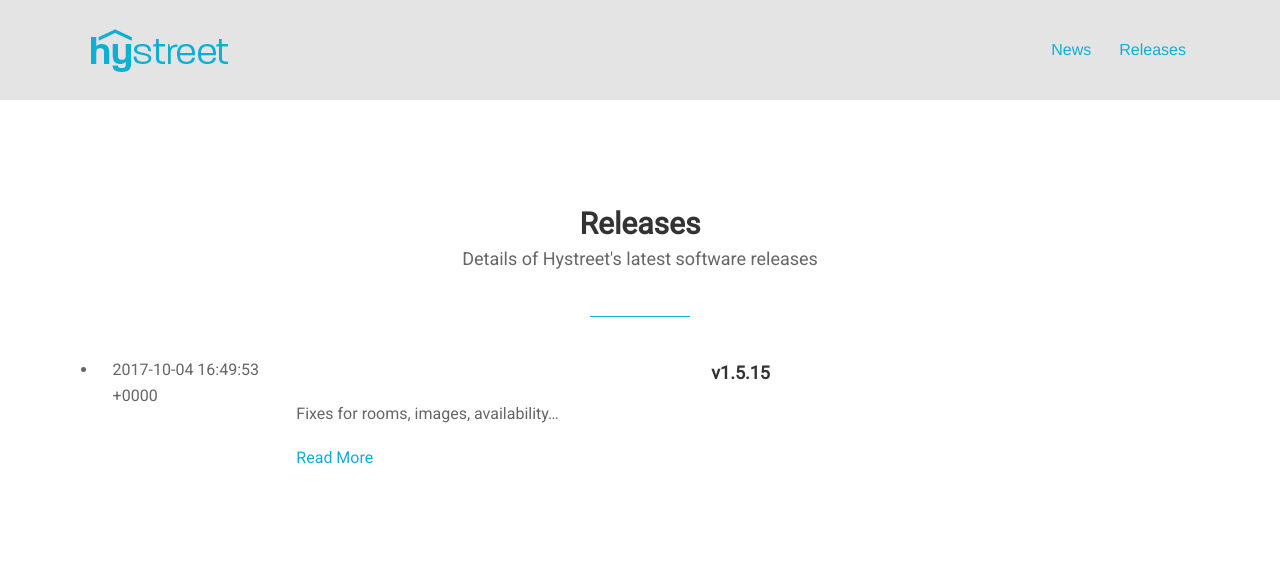
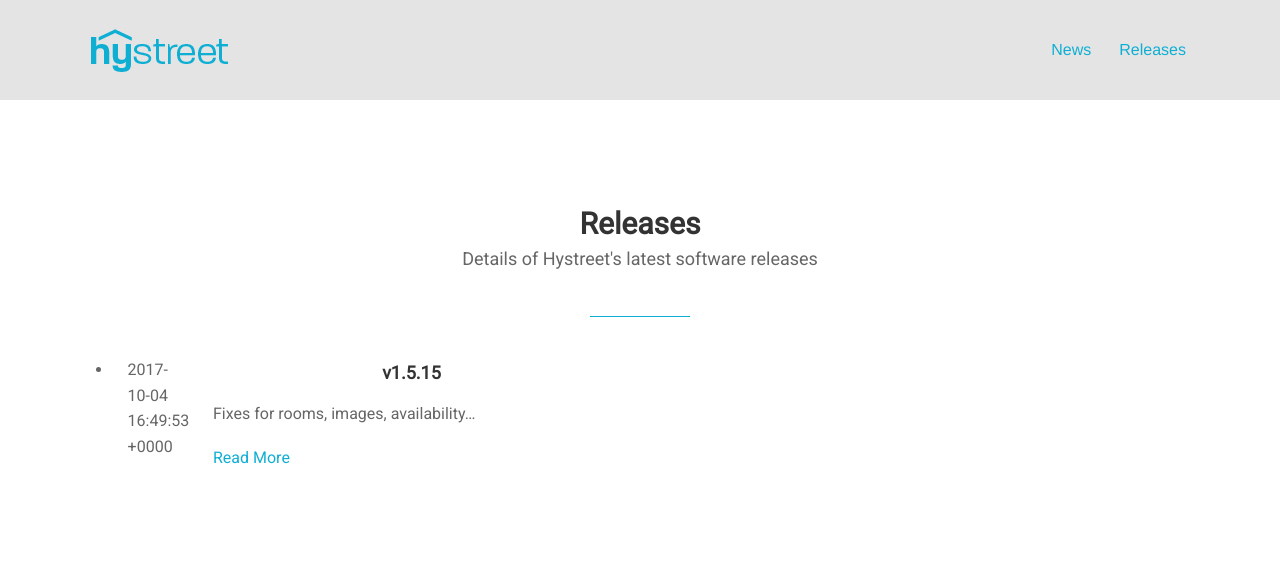
Before and after one commit to josh-brough/learninghub, a Jekyll site: the page built from releases/index.html, in a window 1280 px wide. Shown: the top 570 px of the page. Built offline with Jekyll 4.4.1, drawn with Linux system fonts in a browser that asks for light colours; some web fonts are replaced; a script that is not in the unit is left out; grey boxes are pictures that could not be loaded.

Commit message:
limiting width of posts

```diff
--- a/releases/index.html
+++ b/releases/index.html
@@ -17,6 +17,7 @@ section_id: home
   </div>
   <div class='row'>
     <div class='large-12 columns'>
+    <div class="columns large-6">
 <ul>
   {% for post in site.releases %}
     <li>
@@ -31,3 +32,4 @@ section_id: home
     </li>
   {% endfor %}
 </ul>
+</div>
```
